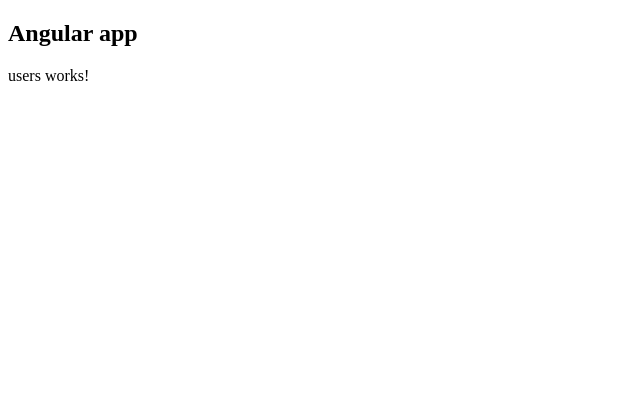
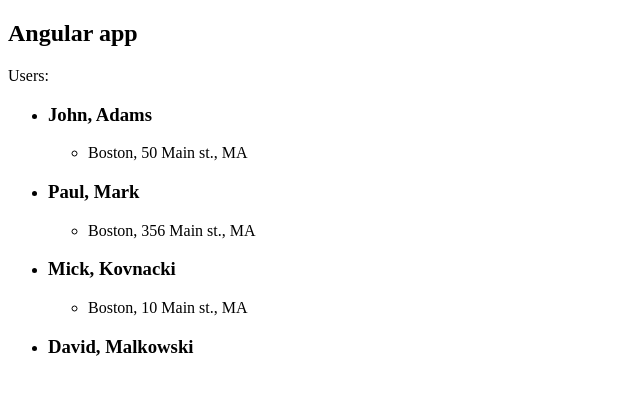
Before and after one commit to masterBaster/angularapp, an Angular app: page / in a window 1280 px wide. Shown: the top 394 px of the page, without its empty margins (0-640 px from the left). Built offline with nearby package versions, Linux system fonts and the light colour scheme.

Commit message:
working with showExtended function added optional params

```diff
--- a/src/app/components/users/users.component.html
+++ b/src/app/components/users/users.component.html
@@ -1,3 +1,15 @@
-<p>
-  users works!
-</p>
+<p>Users:</p>
+<ul *ngIf="loaded && users?.length > 0">
+  <li *ngFor="let user of users">
+    <h3>{{ user.firstName }}, {{ user.lastName }}</h3>
+    <ul *ngIf="showExtended && user.age && user.address">
+      <li>{{user.address.city}}, {{user.address.street}}, {{user.address.state}}</li>
+    </ul>
+  </li>
+</ul>
+
+<h2 *ngIf="users?.lenght == 0">No users found...</h2>
+
+<h2 *ngIf="!loaded">Loading users please...</h2>
+
+<!-- <ng-template #noUsers><h4>No user found...</h4></ng-template> -->
--- a/src/app/components/users/users.component.ts
+++ b/src/app/components/users/users.component.ts
@@ -1,4 +1,5 @@
 import { Component, OnInit } from '@angular/core';
+import { User } from 'src/app/models/User';
 
 @Component({
   selector: 'app-users',
@@ -7,10 +8,55 @@
 })
 export class UsersComponent implements OnInit {
 
+  title = 'templete sytax';
+  users: User[];
+  showExtended: boolean = true;
+  loaded: boolean = true;
+
   constructor() { }
 
   ngOnInit() {
-    console.log('ngOnInit...')
+    this.users = [
+      {
+        firstName: 'John',
+        lastName: 'Adams',
+        age: 30,
+        address: {
+          street: '50 Main st.',
+          city: 'Boston',
+          state: 'MA'
+        }
+      },
+      {
+        firstName: 'Paul',
+        lastName: 'Mark',
+        age: 31,
+        address: {
+          street: '356 Main st.',
+          city: 'Boston',
+          state: 'MA'
+        }
+      },
+      {
+        firstName: 'Mick',
+        lastName: 'Kovnacki',
+        age: 34,
+        address: {
+          street: '10 Main st.',
+          city: 'Boston',
+          state: 'MA'
+        }
+      },
+    ];
+    this.loaded = true;
+
+    this.addUser({
+      firstName: 'David',
+      lastName: 'Malkowski'
+      })
   }
 
+  addUser(user: User) {
+    this.users.push(user);
+  }
 }
```
Also changed, not shown: src/app/models/User.ts (+5 -5 lines).
